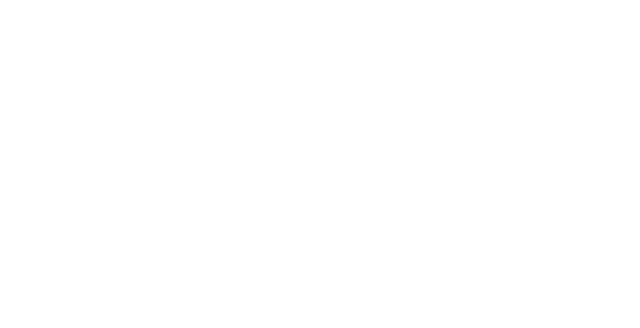
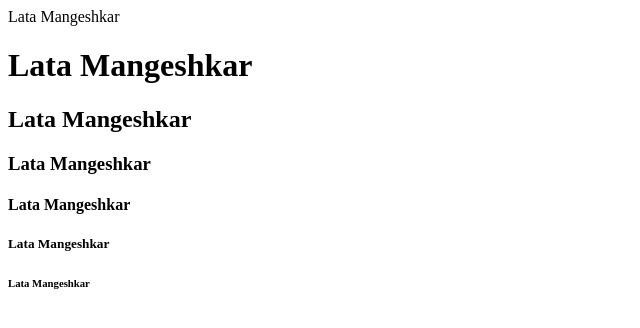
Before and after one commit to vinaneosoft/WebBasics_DataScience_Nov-24, a plain HTML site: page HTML/HTMLstructure.html in a window 1280 px wide. Shown: the whole page, without its empty margins (0-640 px from the left). Drawn offline with Linux system fonts and the light colour scheme.

Commit message:
heading elements

```diff
--- a/HTML/HTMLstructure.html
+++ b/HTML/HTMLstructure.html
@@ -10,6 +10,24 @@
 
     </head>
     <body>
-
+     <span>Lata Mangeshkar</span>
+     <h1> Lata Mangeshkar</h1><h2> Lata Mangeshkar</h2><h3> Lata Mangeshkar</h3>
+     <h4> Lata Mangeshkar</h4>
+     <h5> Lata Mangeshkar</h5><h6> Lata Mangeshkar</h6>
+     <!--
+h1              { font-size: 2em; margin: .67em 0 }
+h2              { font-size: 1.5em; margin: .75em 0 }
+h3              { font-size: 1.17em; margin: .83em 0 }
+h5              { font-size: .83em; margin: 1.5em 0 }
+h6              { font-size: .75em; margin: 1.67em 0 }
+h1, h2, h3, h4,
+h5, h6          { font-weight: bolder }
+     H1=32
+    H2=24
+    H3=19
+    H4=16
+    H5=14
+    H6=13
+     -->
     </body>
 </html>
```
Also changed, not shown: HTML/FormattingEles.html (+1 -1 lines), HTML/headings.html (added, +11 -0 lines).
